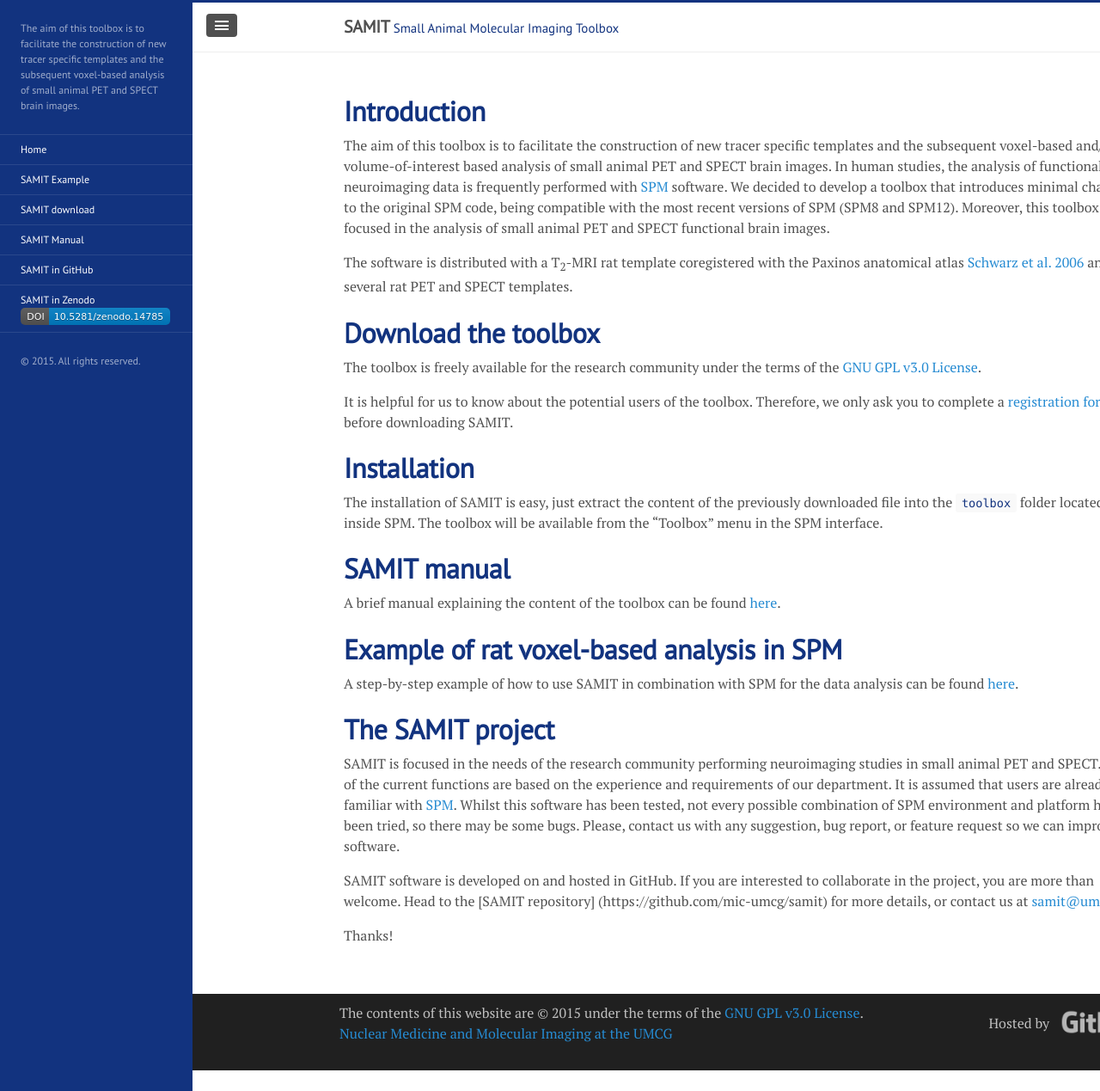
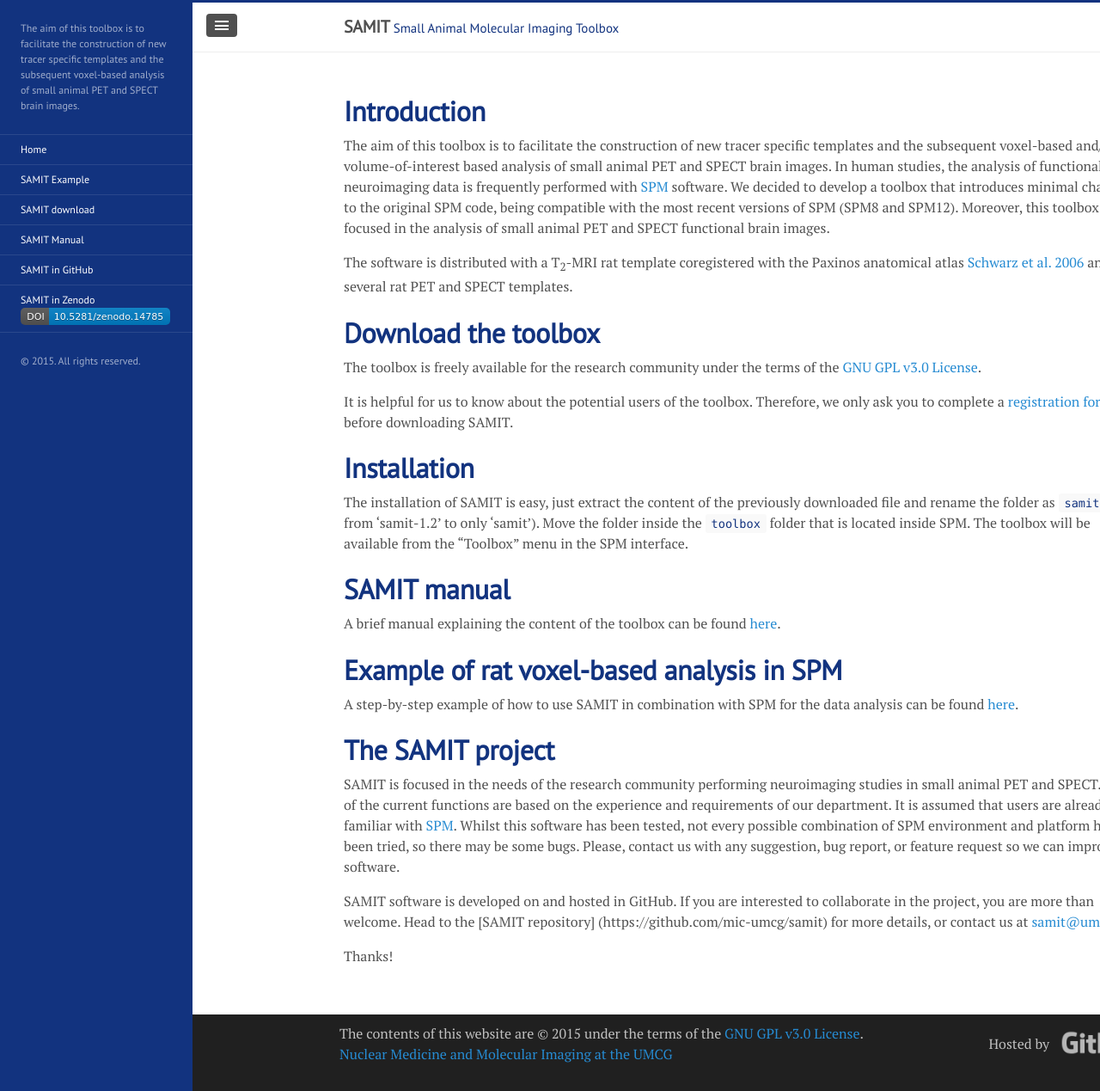
Before and after one commit to mic-umcg/samit, a Jekyll site: the page built from index.md, in a window 1280 px wide and 1269 px high. Shown: the whole window at 86% size. Built offline with Jekyll 4.4.1, drawn with Linux system fonts in a browser that asks for light colours; Markdown is read by kramdown in place of the engine named in the settings.

Commit message:
Update index.md

```diff
--- a/index.md
+++ b/index.md
@@ -17,7 +17,7 @@
 
 # Installation
 
-The installation of SAMIT is easy, just extract the content of the previously downloaded file into the `toolbox` folder located inside SPM. The toolbox will be available from the "Toolbox" menu in the SPM interface.
+The installation of SAMIT is easy, just extract the content of the previously downloaded file and rename the folder as `samit` (e.g. from 'samit-1.2' to only 'samit'). Move the folder inside the `toolbox` folder that is located inside SPM. The toolbox will be available from the "Toolbox" menu in the SPM interface.
 
 # SAMIT manual
 
```
